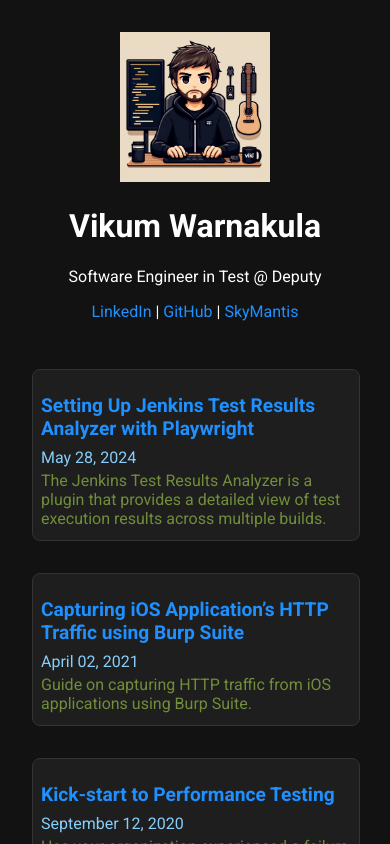
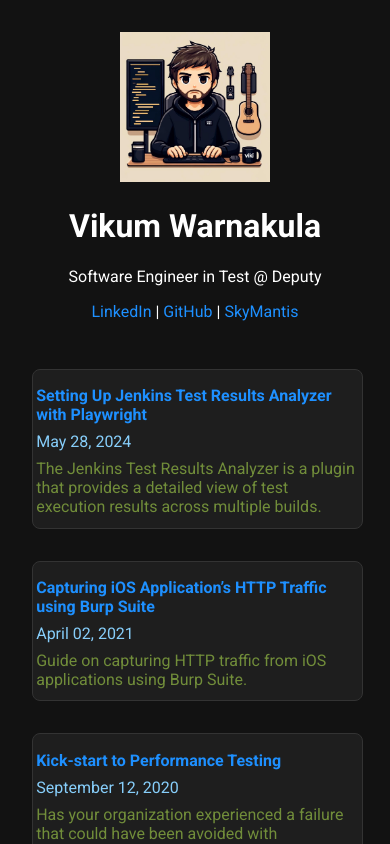
Before and after one commit to wvikum/vikum-warnakuka, a Next.js app: page / in a window 390 px wide. Shown: the top 844 px of the page. Built offline with nearby package versions, Linux system fonts and the light colour scheme.

Commit message:
udpated padding article

```diff
--- a/styles/Article.module.css
+++ b/styles/Article.module.css
@@ -49,17 +49,17 @@
 }
 
 /* Add media query for mobile devices */
-@media (max-width: 700px) {
+@media (max-width: 600px) {
   .article {
-    width: 95%; /* Make it take most of the screen width */
-    padding: 0.5rem; /* Reduce padding for smaller screens */
+    width: 99%; /* Make it take most of the screen width */
+    padding: 0.2rem; /* Reduce padding for smaller screens */
   }
 
   .article h2 {
-    font-size: 1.2em; /* Slightly smaller font size for titles */
+    font-size: 1.0em; /* Slightly smaller font size for titles */
   }
 
   .article p {
-    margin: 0.25rem 0; /* Reduce margin for paragraphs */
+    margin: 0.20rem 1; /* Reduce margin for paragraphs */
   }
 }
```
